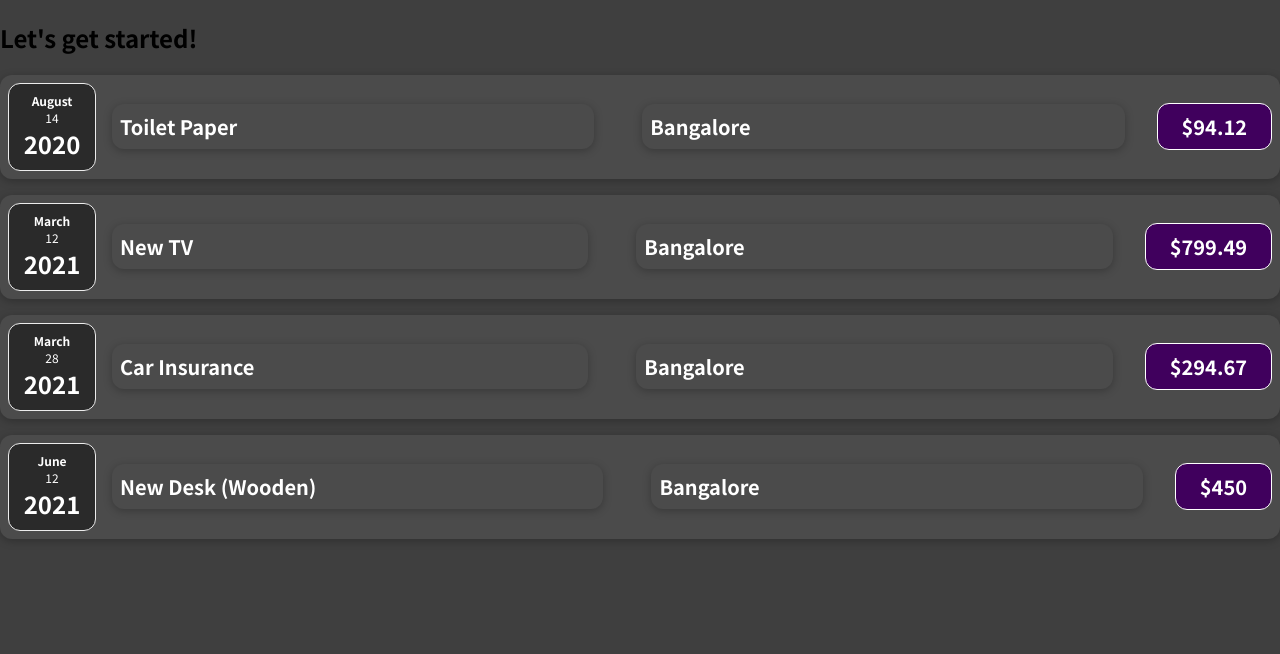
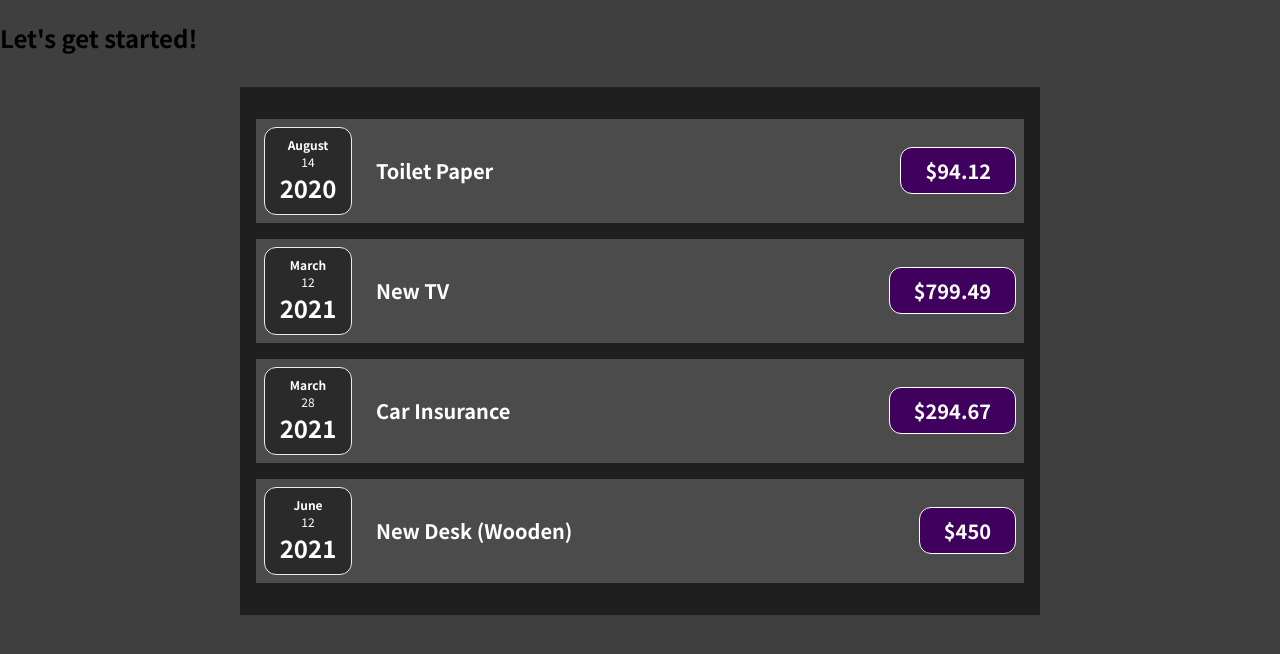
Before and after one commit to SHAIK14/ExpenseTracker, a JavaScript app: page / in a window 1280 px wide. Shown: the top 654 px of the page. Built offline with nearby package versions, Linux system fonts and the light colour scheme.

Commit message:
children

```diff
--- a/src/App.js
+++ b/src/App.js
@@ -1,4 +1,4 @@
-import ExpenseItem from "./components/ExpenseItems";
+import Expenses from "./components/expenses";
 
 function App() {
   const expenses = [
@@ -25,26 +25,7 @@
   return (
     <div>
       <h2>Let's get started!</h2>
-      <ExpenseItem
-        title={expenses[0].title}
-        amount={expenses[0].amount}
-        date={expenses[0].date}
-      ></ExpenseItem>
-      <ExpenseItem
-        title={expenses[1].title}
-        amount={expenses[1].amount}
-        date={expenses[1].date}
-      ></ExpenseItem>
-      <ExpenseItem
-        title={expenses[2].title}
-        amount={expenses[2].amount}
-        date={expenses[2].date}
-      ></ExpenseItem>
-      <ExpenseItem
-        title={expenses[3].title}
-        amount={expenses[3].amount}
-        date={expenses[3].date}
-      ></ExpenseItem>
+      <Expenses items={expenses} />
     </div>
   );
 }
--- a/src/components/ExpenseItems.css
+++ b/src/components/ExpenseItems.css
@@ -2,10 +2,10 @@
   display: flex;
   justify-content: space-between;
   align-items: center;
-  box-shadow: 0 2px 8px rgba(0, 0, 0, 0.25);
+
   padding: 0.5rem;
   margin: 1rem 0;
-  border-radius: 12px;
+
   background-color: #4b4b4b;
 }
 
--- a/src/components/ExpenseItems.js
+++ b/src/components/ExpenseItems.js
@@ -1,19 +1,17 @@
 import ExpenseDate from "./ExpenseDate";
+import Card from "./card";
 import "./ExpenseItems.css";
 
 function ExpenseItem(props) {
-  const ExpenseLocation = "Bangalore";
-
   return (
-    <div className="expense-item">
+    <Card className="expense-item">
       <ExpenseDate date={props.date}></ExpenseDate>
       <div className="expense-item__description">
         <h2 className="expense-item h2">{props.title}</h2>
-        <h2 className="expense-item h2">{ExpenseLocation}</h2>
 
         <div className="expense-item__price">${props.amount}</div>
       </div>
-    </div>
+    </Card>
   );
 }
 
--- /dev/null
+++ b/src/components/card.css
@@ -0,0 +1,4 @@
+.card {
+  border-radius: 12px;
+  box-shadow: 0 1px 8px rgba(0, 0, 0, 0.25);
+}
--- /dev/null
+++ b/src/components/card.js
@@ -0,0 +1,8 @@
+import "./card.css";
+
+function Card(props) {
+  const classes = "Card " + props.className;
+  return <div className={classes}>{props.children}</div>;
+}
+
+export default Card;
--- /dev/null
+++ b/src/components/expenses.css
@@ -0,0 +1,7 @@
+.expenses {
+  padding: 1rem;
+  background-color: rgb(31, 31, 31);
+  margin: 2rem auto;
+  width: 50rem;
+  max-width: 95%;
+}
--- /dev/null
+++ b/src/components/expenses.js
@@ -0,0 +1,32 @@
+import ExpenseItem from "./ExpenseItems";
+import Card from "./card";
+
+import "./expenses.css";
+
+function Expenses(props) {
+  return (
+    <Card className="expenses">
+      <ExpenseItem
+        title={props.items[0].title}
+        amount={props.items[0].amount}
+        date={props.items[0].date}
+      ></ExpenseItem>
+      <ExpenseItem
+        title={props.items[1].title}
+        amount={props.items[1].amount}
+        date={props.items[1].date}
+      ></ExpenseItem>
+      <ExpenseItem
+        title={props.items[2].title}
+        amount={props.items[2].amount}
+        date={props.items[2].date}
+      ></ExpenseItem>
+      <ExpenseItem
+        title={props.items[3].title}
+        amount={props.items[3].amount}
+        date={props.items[3].date}
+      ></ExpenseItem>
+    </Card>
+  );
+}
+export default Expenses;
```
